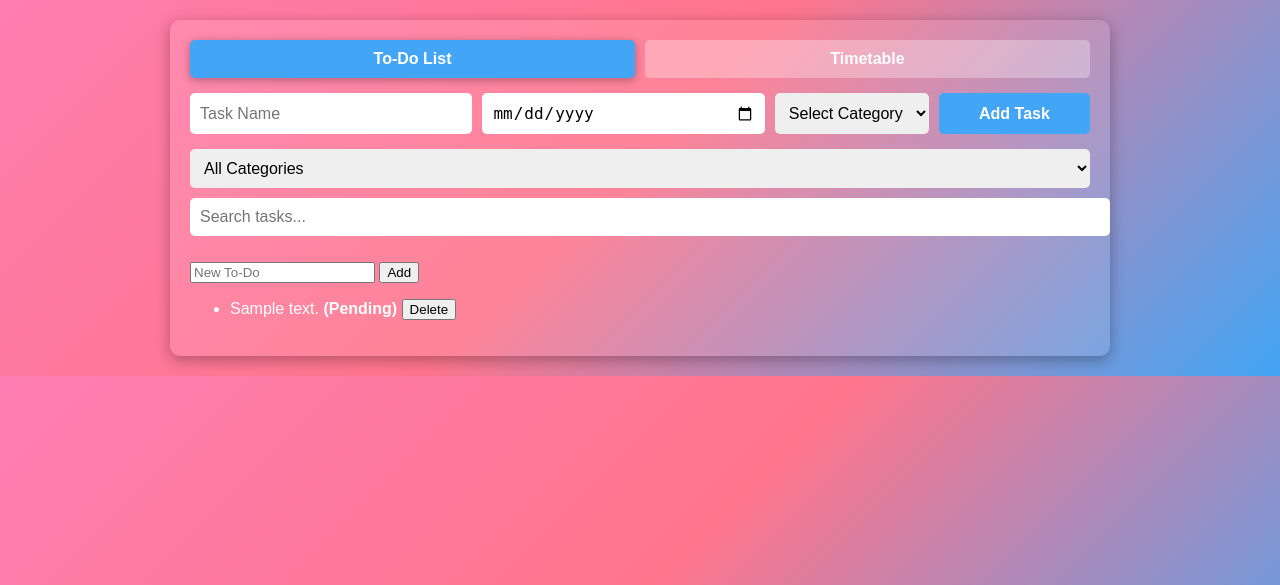
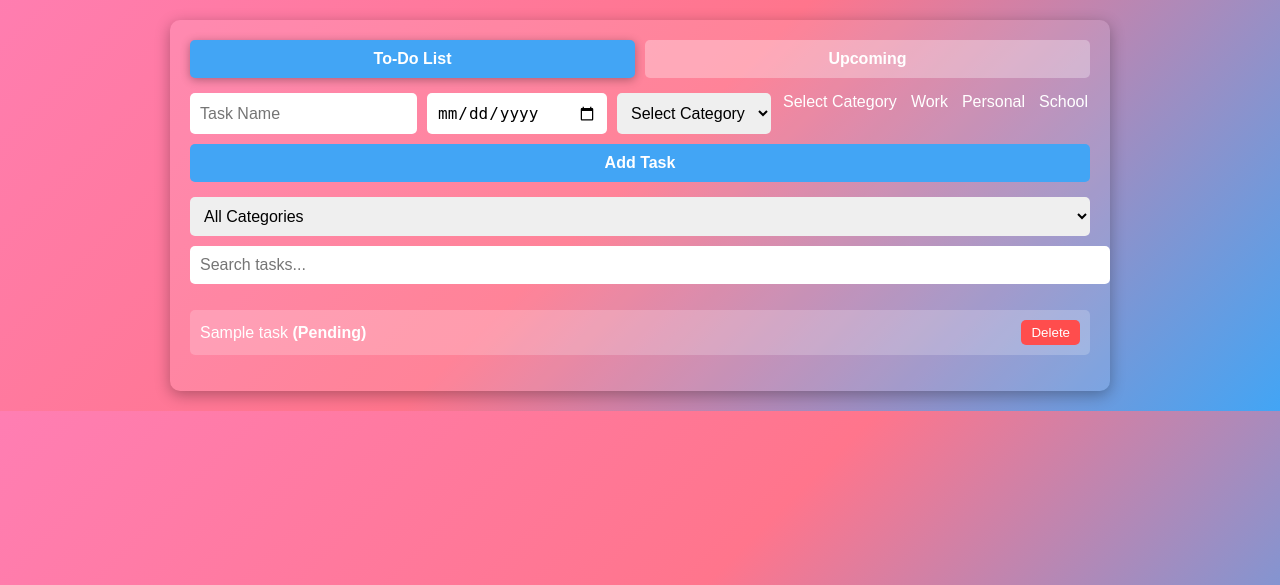
Before and after one commit to narruzza/Python-Code, a Flask app: template MyTracker/templates/todo_list.html in a window 1280 px wide. Shown: the part 68-653 px from the top of the page. Run offline with Flask 3, Linux system fonts and the light colour scheme; the template is opened without the code that fills it: most values are stand-ins (such as "Sample title", 1, 10 or a date in 2020).

Commit message:
Enhance To-Do list functionality by retrieving user tasks from the database; update task form fields and improve task display with new categories and status indicators

```diff
--- a/MyTracker/app.py
+++ b/MyTracker/app.py
@@ -69,7 +69,8 @@ def todo_list():
     # Retrieve the user's tasks from the database
     user_id = session["user_id"]
     user = db_session.query(User).get(user_id)
-    return render_template("todo_list.html", user_id=session["user_id"], username=session["username"])
+    tasks = db_session.query(ToDo).filter_by(user_id=user_id).all()
+    return render_template("todo_list.html", user_id=session["user_id"], username=session["username"], tasks=tasks)
 
 @app.route('/logout')
 def logout():
@@ -86,15 +87,15 @@ def add_todo():
         return redirect(url_for('login'))
 
     # Retrieve task data from the form
-    task_description = request.form.get("task")
+    task_description = request.form.get("task-name")
     user_id = session["user_id"]
 
     # Create a new Task object and save it to the database
-    new_task = ToDo(description=task_description, user_id=user_id)
+    new_task = ToDo(task=task_description, user_id=user_id)
     db_session.add(new_task)
     db_session.commit()
     flash("To-Do added successfully!", "success")
-    return redirect(url_for('dashboard'))
+    return redirect(url_for('todo_list'))
 
 @app.route('/delete_todo/<int:todo_id>', methods=["POST"])
 def delete_todo(todo_id):
@@ -113,7 +114,7 @@ def delete_todo(todo_id):
         flash("To-Do deleted successfully!", "success")
     else:
         flash("To-Do not found or access denied.", "danger")
-    return redirect(url_for('dashboard'))
+    return redirect(url_for('todo_list'))
 
 # Run the app
 if __name__ == '__main__':
--- a/MyTracker/templates/todo_list.html
+++ b/MyTracker/templates/todo_list.html
@@ -160,13 +160,18 @@
     <div id="container">
         <div class="tabs">
             <div class="tab active" onclick="switchTab('todo')">To-Do List</div>
-            <div class="tab" onclick="switchTab('timetable')">Timetable</div>
+            <div class="tab" onclick="switchTab('upcoming')">Upcoming</div>
         </div>
         <div id="todo" class="tab-content active">
-            <form class="todo-form" onsubmit="addTask(event)">
-                <input id="task-name" type="text" placeholder="Task Name" required />
-                <input id="task-date" type="date" required />
-                <select id="task-category" required>
+            <form class="todo-form" action="{{ url_for('add_todo') }}" method="POST">
+                <input id="task-name" name="task-name" type="text" placeholder="Task Name" required />
+                <input id="task-date" name="task-date" type="date" required />
+                <select id="task-category" name="task-category" required>
+                    <option value="">Select Category</option>
+                    <option value="Work">Work</option>
+                    <option value="Personal">Personal</option>
+                    <option value="School">School</option>
+                </select>
                     <option value="">Select Category</option>
                     <option value="Work">Work</option>
                     <option value="Personal">Personal</option>
@@ -183,102 +188,49 @@
                 </select>
                 <input id="search-bar" type="text" placeholder="Search tasks..." oninput="filterTasks()" />
             </div>
-            <ul id="task-list" class="todo-list"></ul>
-            <!-- Form to Add a New To-Do -->
-            <form action="{{ url_for('add_todo') }}" method="POST">
-                <input type="text" name="task" placeholder="New To-Do" required />
-                <button type="submit">Add</button>
-            </form>
-            <!-- Display To-Do List -->
-            <ul>
+            <ul id="task-list" class="todo-list">
                 {% for task in tasks %}
                 <li>
-                    {{ task.description }} {% if task.completed %}
-                    <strong>(Completed)</strong>
+                    <span>{{ task.task }} {% if task.completed %}
+                    <strong class="text-green-500">(Completed)</strong>
                     {% else %}
-                    <strong>(Pending)</strong>
-                    {% endif %}
-                    <!-- Delete Button -->
-                    <form action="{{ url_for('delete_todo', todo_id=task.id) }}" method="POST" style="display:inline;">
-                        <button type="submit">Delete</button>
+                    <strong class="text-yellow-500">(Pending)</strong>
+                    {% endif %}</span>
+                    <form action="{{ url_for('delete_todo', todo_id=task.id) }}" method="POST">
+                        <button type="submit" class="delete">Delete</button>
                     </form>
                 </li>
                 {% endfor %}
             </ul>
         </div>
-        <div id="timetable" class="tab-content">
+        <div id="upcoming" class="tab-content">
             <h3>Upcoming To-Do Items</h3>
-            <ul id="upcoming-list" class="todo-list"></ul>
+            <ul id="upcoming-list" class="todo-list">
+                {% for task in upcoming_tasks %}
+                <li>
+                    <span>{{ task.task }} - {{ task.due_date }}</span>
+                </li>
+                {% endfor %}
+            </ul>
         </div>
     </div>
     <script>
-        const taskList = document.getElementById('task-list');
-        const upcomingList = document.getElementById('upcoming-list');
-        const tasks = JSON.parse(localStorage.getItem('tasks')) || [];
-
-        function addTask(event) {
-            event.preventDefault();
-            const name = document.getElementById('task-name').value;
-            const date = document.getElementById('task-date').value;
-            const category = document.getElementById('task-category').value;
-            const task = { name, date, category };
-            tasks.push(task);
-            saveTasks();
-            renderTasks();
-            document.querySelector('.todo-form').reset();
+        function switchTab(tabId) {
+            document.querySelectorAll('.tab-content').forEach(content => {
+                content.classList.remove('active');
+            });
+            document.querySelectorAll('.tab').forEach(tab => {
+                tab.classList.remove('active');
+            });
+            document.getElementById(tabId).classList.add('active');
+            document.querySelector(`.tab[onclick="switchTab('${tabId}')"]`).classList.add('active');
         }
-
-        function deleteTask(index) {
-            tasks.splice(index, 1);
-            saveTasks();
-            renderTasks();
+        function filterByCategory() {
+            // Implement category filtering logic here
         }
-
-        function saveTasks() {
-            localStorage.setItem('tasks', JSON.stringify(tasks));
+        function filterTasks() {
+            // Implement task filtering logic here
         }
-
-        function renderTasks() {
-            taskList.innerHTML = '';
-            upcomingList.innerHTML = '';
-            const today = new Date().toISOString().split('T')[0];
-            tasks.forEach((task, index) => {
-                const li = document.createElement('li');
-                li.innerHTML = `
-                    <div>
-                        <strong>${task.name}</strong> - ${task.category} - ${task.date}
-                    </div>
-                    <button class="delete" onclick="deleteTask(${index})">Delete</button>
-                `;
-                taskList.appendChild(li);
-                if (task.date >= today) upcomingList.appendChild(li.cloneNode(true));
-            });
-        }
-
-        function filterTasks() {
-            const query = document.getElementById('search-bar').value.toLowerCase();
-            Array.from(taskList.children).forEach(li => {
-                const text = li.textContent.toLowerCase();
-                li.style.display = text.includes(query) ? '' : 'none';
-            });
-        }
-
-        function filterByCategory() {
-            const category = document.getElementById('filter-category').value;
-            Array.from(taskList.children).forEach(li => {
-                const taskCategory = li.textContent.includes(category) || category === '';
-                li.style.display = taskCategory ? '' : 'none';
-            });
-        }
-
-        function switchTab(tabId) {
-            document.querySelectorAll('.tab').forEach(tab => tab.classList.remove('active'));
-            document.querySelectorAll('.tab-content').forEach(content => content.classList.remove('active'));
-            document.querySelector(`.tab[onclick="switchTab('${tabId}')"]`).classList.add('active');
-            document.getElementById(tabId).classList.add('active');
-        }
-
-        renderTasks();
     </script>
 </body>
 </html>
```
Also changed, not shown: todo.db.
